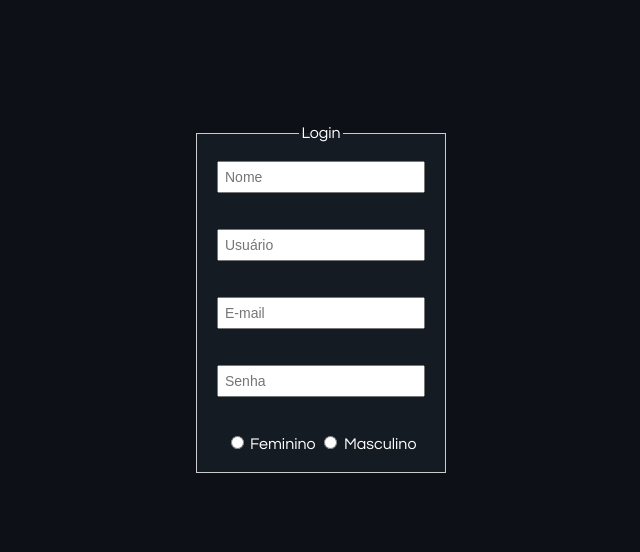
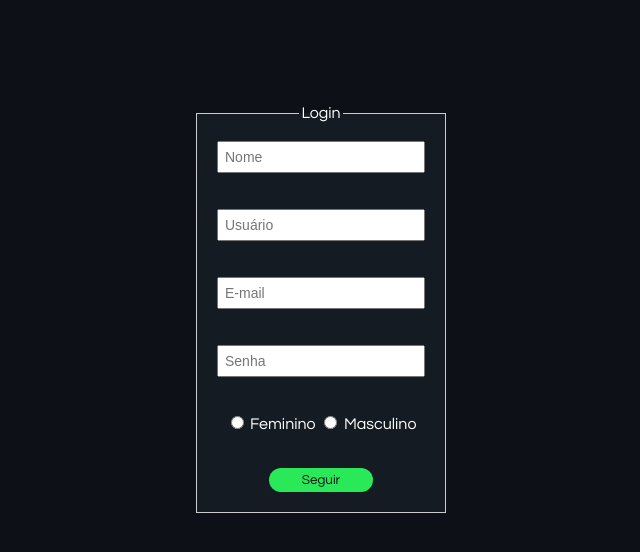
Before and after one commit to LuuGab/HTML-Repository, a plain HTML site: page P7/index.html in a window 1280 px wide. Shown: the part 76-628 px from the top of the page, without its empty margins (319-959 px from the left). Drawn offline with Linux system fonts and the light colour scheme.

Commit message:
Quarto Commit

```diff
--- a/P7/index.html
+++ b/P7/index.html
@@ -25,6 +25,8 @@
                     <input type="radio" value="masculino" id="idmasculino" name="sexo">
                     <label for="idmasculino">Masculino</label>
                 </div>
+                <br>
+                <button onclick="alert('Cadastrou no Site Cabuloso')">Seguir</button>
             </fieldset>
         </section>
     </main>
--- a/P7/style.css
+++ b/P7/style.css
@@ -42,3 +42,13 @@ fieldset {
     font-size: 12px;
     color: white;
 }
+
+button {
+    font-family: "Century Gothic";
+    width: 50%;
+    padding: 5px;
+    background-color:#2ae959;
+    color: #0D1117;
+    border: none;
+    border-radius: 20px;
+}
```
